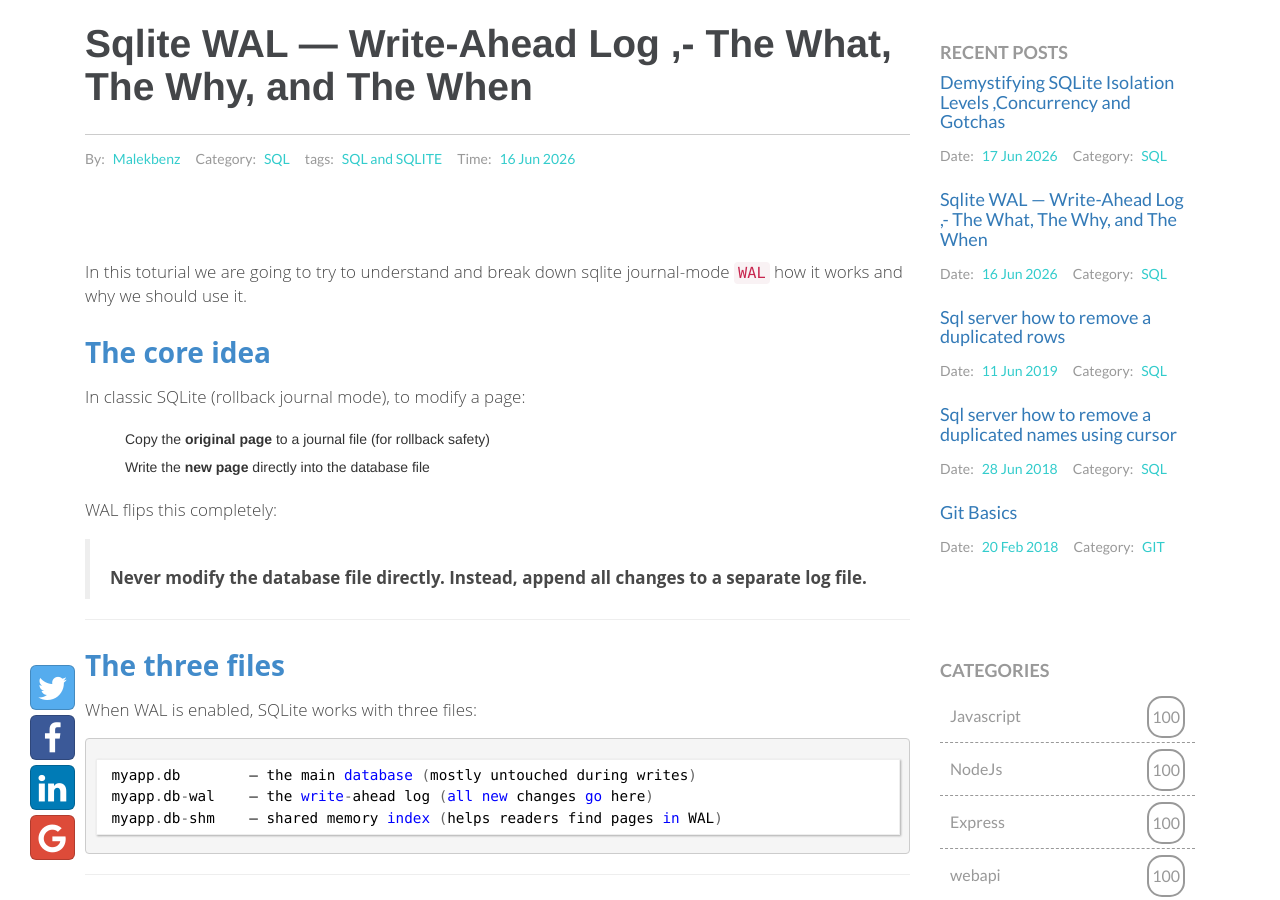
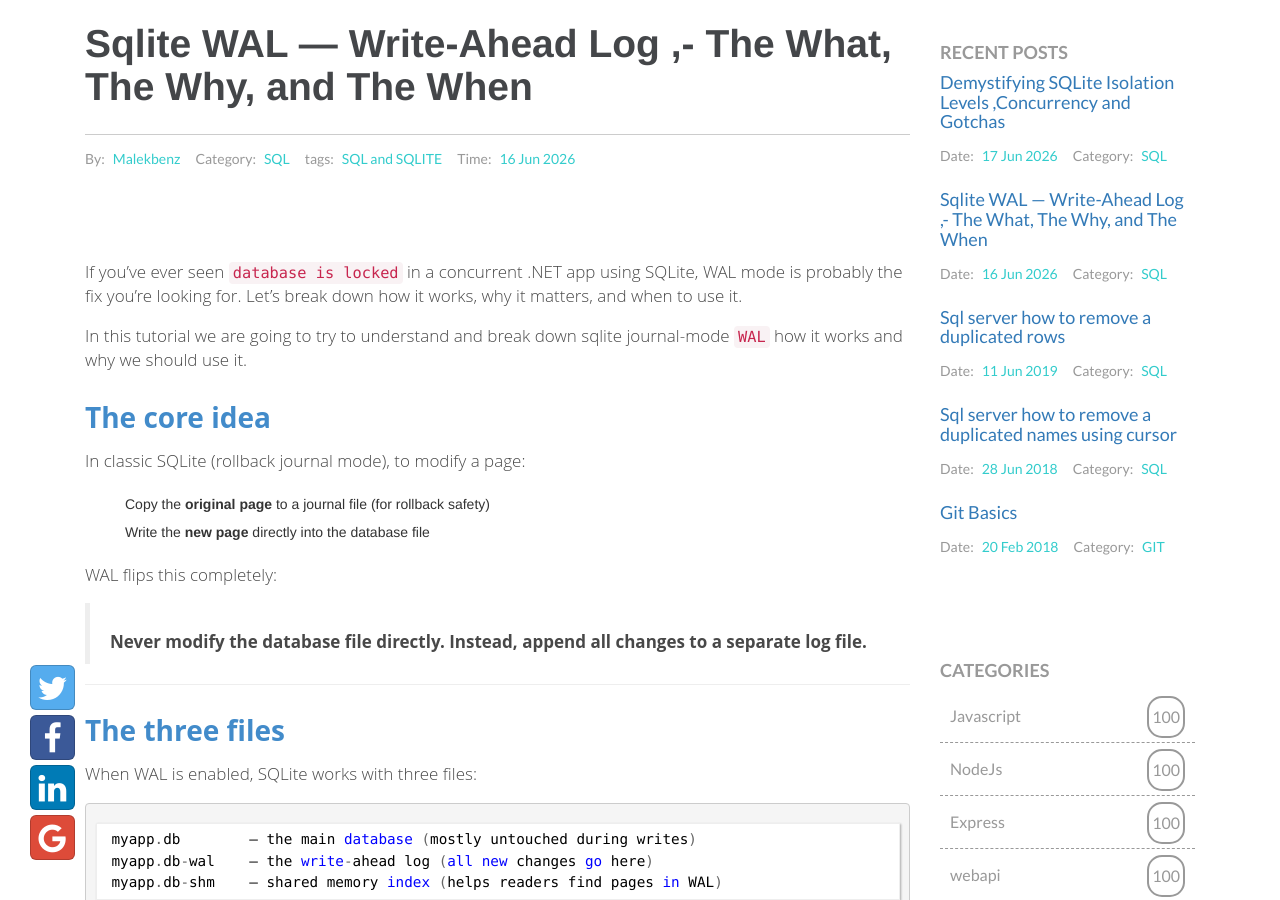
Before and after one commit to malekbenz/malekbenz, a Jekyll site: the page built from _posts/2026-06-15-sqlite-wal-write-ahead-log.md, in a window 1280 px wide and 900 px high, scrolled down 387 px. Built offline with Jekyll 4.4.1, drawn with Linux system fonts in a browser that asks for light colours; nearby versions of some CDN libraries; comment, search, counter and statistics services are not loaded.

Commit message:
Add introduction

```diff
--- a/_posts/2026-06-15-sqlite-wal-write-ahead-log.md
+++ b/_posts/2026-06-15-sqlite-wal-write-ahead-log.md
@@ -12,7 +12,9 @@ image: /images/helloweb/web.png
 ---
 
 
-In this toturial we are going to try to understand and break down sqlite journal-mode `WAL` how it works and why we should use it.
+If you've ever seen `database is locked` in a concurrent .NET app using SQLite, WAL mode is probably the fix you're looking for. Let's break down how it works, why it matters, and when to use it.
+
+In this tutorial we are going to try to understand and break down sqlite journal-mode `WAL` how it works and why we should use it.
 
 ## The core idea
 
```
Also changed, not shown: _posts/2018-02-20-git-basics.md (+1 -1 lines).
